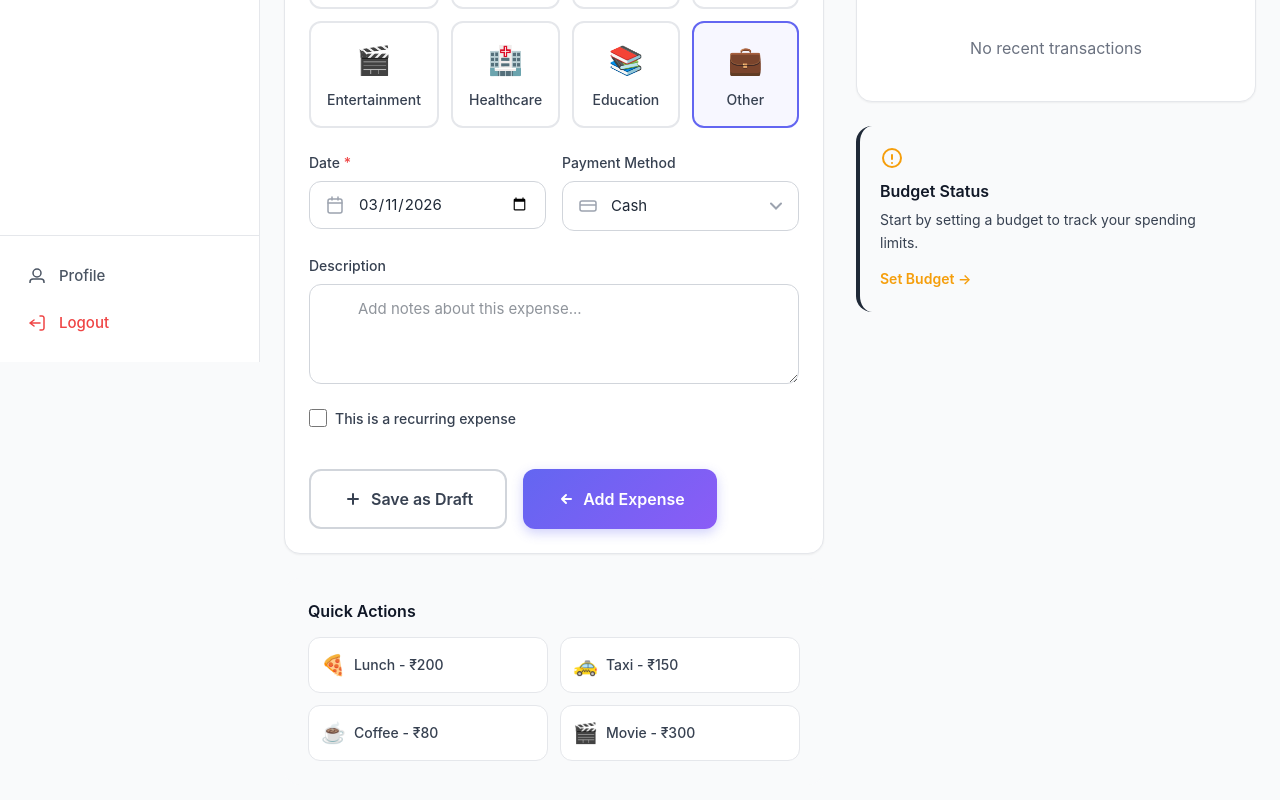
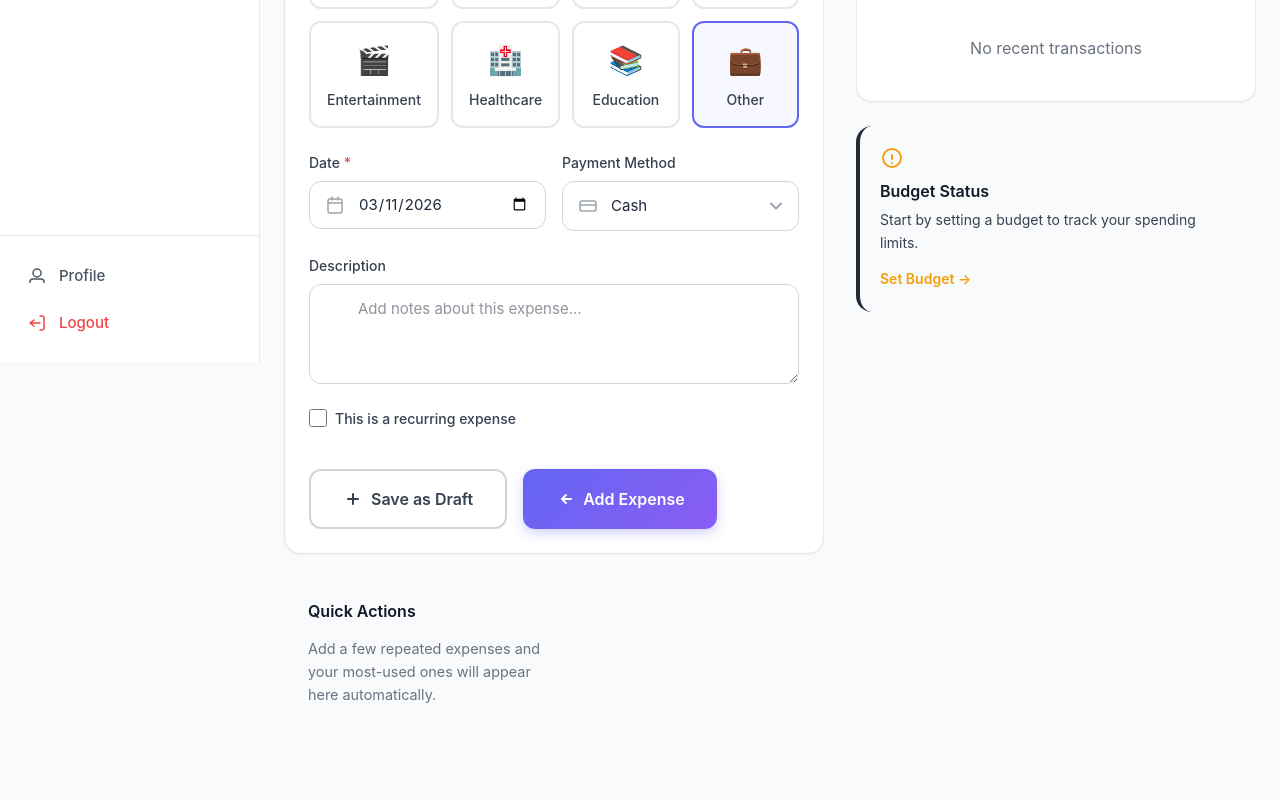
Before and after one commit to sameera-220789/team3, a React (Vite) app in the folder frontend/expensetracker/: page /add-expense in a window 1280 px wide. Shown: the part 438-1238 px from the top of the page. After the commit the page ends 1192 px from the top, so only its background shows below. Built offline with nearby package versions, Linux system fonts and the light colour scheme.

Commit message:
auto scan expense from the bill and dynamic quick actions added

```diff
--- /dev/null
+++ b/frontend/expensetracker/src/app/components/ReceiptUploader.jsx
@@ -0,0 +1,131 @@
+import { useRef, useState } from "react";
+
+export default function ReceiptUploader({ onExtracted }) {
+  const fileInputRef = useRef(null);
+  const [file, setFile] = useState(null);
+  const [previewUrl, setPreviewUrl] = useState("");
+  const [uploading, setUploading] = useState(false);
+  const [extractedAmount, setExtractedAmount] = useState(null);
+  const [receiptImagePath, setReceiptImagePath] = useState("");
+  const [error, setError] = useState("");
+
+  const handleSelect = (e) => {
+    const f = e.target.files?.[0] || null;
+    setError("");
+    setExtractedAmount(null);
+    setReceiptImagePath("");
+    setFile(f);
+    if (previewUrl) URL.revokeObjectURL(previewUrl);
+    setPreviewUrl(f ? URL.createObjectURL(f) : "");
+  };
+
+  const handleScan = async () => {
+    if (!file) {
+      setError("Please upload a receipt image (jpg/png) before scanning.");
+      return;
+    }
+    setUploading(true);
+    setError("");
+    try {
+      const fd = new FormData();
+      fd.append("receipt", file);
+      const res = await fetch("http://localhost:5000/api/receipts/scan", {
+        method: "POST",
+        body: fd
+      });
+      const data = await res.json().catch(() => ({}));
+      if (!res.ok) {
+        throw new Error(data?.message || "Failed to scan receipt");
+      }
+
+      setExtractedAmount(typeof data.amount === "number" ? data.amount : null);
+      setReceiptImagePath(data.receiptImagePath || "");
+
+      if (typeof onExtracted === "function") {
+        onExtracted({
+          amount: typeof data.amount === "number" ? data.amount : null,
+          receiptImagePath: data.receiptImagePath || "",
+          previewUrl
+        });
+      }
+    } catch (err) {
+      setError(err?.message || "Something went wrong");
+    } finally {
+      setUploading(false);
+    }
+  };
+
+  return (
+    <div className="card" style={{ marginBottom: "1rem" }}>
+      <div className="card-header-section">
+        <h2 className="card-title">Receipt Scanner</h2>
+        <p className="card-subtitle">Upload a receipt and auto-extract the total amount</p>
+      </div>
+
+      <div style={{ display: "grid", gap: "12px" }}>
+        <div style={{ display: "flex", gap: "10px", alignItems: "center", flexWrap: "wrap" }}>
+          <input
+            ref={fileInputRef}
+            type="file"
+            accept="image/png,image/jpeg"
+            onChange={handleSelect}
+            style={{ display: "none" }}
+          />
+
+          <button
+            className="btn btn-secondary"
+            type="button"
+            disabled={uploading}
+            onClick={() => fileInputRef.current?.click()}
+          >
+            Upload Receipt
+          </button>
+
+          <button className="btn btn-primary" type="button" disabled={uploading} onClick={handleScan}>
+            {uploading ? "Scanning..." : "Scan"}
+          </button>
+
+          <span style={{ color: "var(--color-gray-500)", fontSize: "0.9rem" }}>
+            {file ? file.name : "No file selected"}
+          </span>
+          {receiptImagePath ? (
+            <span style={{ color: "var(--color-gray-500)", fontSize: "0.9rem" }}>
+              Saved: {receiptImagePath}
+            </span>
+          ) : null}
+        </div>
+
+        {error ? (
+          <div style={{ color: "var(--color-danger, #ef4444)", fontSize: "0.95rem" }}>
+            {error}
+          </div>
+        ) : null}
+
+        {previewUrl ? (
+          <div style={{ display: "grid", gap: "10px" }}>
+            <div style={{ display: "flex", gap: "10px", alignItems: "center", flexWrap: "wrap" }}>
+              <strong>Preview</strong>
+              {uploading ? (
+                <span style={{ color: "var(--color-gray-500)" }}>OCR running… this can take ~10–30 seconds.</span>
+              ) : extractedAmount != null ? (
+                <span style={{ color: "var(--color-gray-700)" }}>
+                  Extracted total:{" "}
+                  <strong>₹{Number(extractedAmount).toLocaleString("en-IN", { maximumFractionDigits: 2 })}</strong>
+                </span>
+              ) : (
+                <span style={{ color: "var(--color-gray-500)" }}>
+                  Click “Scan” to extract the total.
+                </span>
+              )}
+            </div>
+            <img
+              src={previewUrl}
+              alt="Receipt preview"
+              style={{ width: "100%", maxHeight: "260px", objectFit: "contain", borderRadius: "10px", border: "1px solid var(--color-gray-200)" }}
+            />
+          </div>
+        ) : null}
+      </div>
+    </div>
+  );
+}
--- a/frontend/expensetracker/src/app/pages/AddExpense.tsx
+++ b/frontend/expensetracker/src/app/pages/AddExpense.tsx
@@ -1,7 +1,8 @@
-import { useState, useEffect } from "react";
+import { useMemo, useState, useEffect } from "react";
 import { Link, useNavigate } from "react-router-dom";
 import { getUser } from "../utils/api";
 import { ThemeToggle } from "../components/ThemeToggle";
+import ReceiptUploader from "../components/ReceiptUploader";
 
 export default function AddExpense() {
   const navigate = useNavigate();
@@ -15,6 +16,98 @@ export default function AddExpense() {
   const [recentExpenses, setRecentExpenses] = useState<any[]>([]);
   const [budgets, setBudgets] = useState<any[]>([]);
   const [alerts, setAlerts] = useState<any[]>([]);
+  const [showReceiptScanner, setShowReceiptScanner] = useState(false);
+  const [receiptImagePath, setReceiptImagePath] = useState("");
+
+  const getCategoryEmoji = (cat: string) => {
+    switch (cat) {
+      case "food":
+        return "🍔";
+      case "travel":
+        return "🚕";
+      case "shopping":
+        return "🛍️";
+      case "bills":
+        return "📄";
+      case "entertainment":
+        return "🎬";
+      case "healthcare":
+        return "🏥";
+      case "education":
+        return "📚";
+      default:
+        return "💼";
+    }
+  };
+
+  type QuickAction = {
+    key: string;
+    category: string;
+    amount: number;
+    paymentMethod?: string;
+    description?: string;
+    count: number;
+    lastUsedAt: number;
+  };
+
+  const quickActions = useMemo<QuickAction[]>(() => {
+    // Goal: show *frequently repeated* expense patterns (recurring in practice),
+    // not hardcoded examples. We rank by frequency (primary) and recency (tie-break).
+    const now = Date.now();
+    const windowDays = 90;
+    const windowMs = windowDays * 24 * 60 * 60 * 1000;
+    const minCount = 2;
+    const maxActions = 6;
+
+    const normalize = (s: unknown) =>
+      String(s ?? "")
+        .trim()
+        .replace(/\s+/g, " ")
+        .toLowerCase();
+
+    const buckets = new Map<string, QuickAction>();
+
+    for (const e of recentExpenses || []) {
+      const amt = Number((e as any).amount);
+      if (!Number.isFinite(amt) || amt <= 0) continue;
+
+      const cat = String((e as any).category ?? "other").toLowerCase();
+      const pm = normalize((e as any).paymentMethod);
+      const desc = normalize((e as any).description);
+
+      const when = new Date((e as any).date || (e as any).createdAt || now).getTime();
+      if (!Number.isFinite(when)) continue;
+      if (now - when > windowMs) continue;
+
+      // Pattern key: same category + same amount + same "item"/note + same payment method.
+      // If description is empty, it still forms a useful repeating pattern (e.g., daily commute).
+      const key = [cat, amt.toFixed(2), desc, pm].join("|");
+
+      const existing = buckets.get(key);
+      if (!existing) {
+        buckets.set(key, {
+          key,
+          category: cat,
+          amount: amt,
+          paymentMethod: pm || undefined,
+          description: desc || undefined,
+          count: 1,
+          lastUsedAt: when,
+        });
+      } else {
+        existing.count += 1;
+        existing.lastUsedAt = Math.max(existing.lastUsedAt, when);
+      }
+    }
+
+    return Array.from(buckets.values())
+      .filter((x) => x.count >= minCount)
+      .sort((a, b) => {
+        if (b.count !== a.count) return b.count - a.count;
+        return b.lastUsedAt - a.lastUsedAt;
+      })
+      .slice(0, maxActions);
+  }, [recentExpenses]);
 
 
   const fetchRecentExpenses = async () => {
@@ -63,7 +156,8 @@ export default function AddExpense() {
           date,
           paymentMethod,
           description,
-          isRecurring
+          isRecurring,
+          receiptImagePath: receiptImagePath || undefined
         })
       });
 
@@ -71,6 +165,7 @@ export default function AddExpense() {
         alert("Expense added successfully!");
         setAmount("");
         setDescription("");
+        setReceiptImagePath("");
         await fetchRecentExpenses(); // Dynamic update without refresh
       } else {
         const errorData = await response.json();
@@ -164,6 +259,17 @@ export default function AddExpense() {
           </div>
           <div className="header-actions" style={{ display: 'flex', alignItems: 'center', gap: '10px' }}>
             <ThemeToggle />
+            <button
+              type="button"
+              className="btn btn-secondary"
+              onClick={() => setShowReceiptScanner((v) => !v)}
+            >
+              <svg width="20" height="20" viewBox="0 0 20 20" fill="none">
+                <path d="M6 3H14M6 3V6M14 3V6M4 7H16V17H4V7Z" stroke="currentColor" strokeWidth="1.5" strokeLinecap="round" />
+                <path d="M7 10H13M7 13H11" stroke="currentColor" strokeWidth="1.5" strokeLinecap="round" />
+              </svg>
+              Upload Receipt
+            </button>
             <button className="btn btn-secondary" onClick={() => navigate('/dashboard/transactions')}>
               <svg width="20" height="20" viewBox="0 0 20 20" fill="none">
                 <path d="M3 3V17H17" stroke="currentColor" strokeWidth="1.5" strokeLinecap="round" />
@@ -178,6 +284,14 @@ export default function AddExpense() {
           <div className="expense-layout">
             {/* Left: Expense Form */}
             <div className="expense-form-container">
+              {showReceiptScanner ? (
+                <ReceiptUploader
+                  onExtracted={({ amount: extracted, receiptImagePath: pathFromServer }) => {
+                    if (typeof extracted === "number") setAmount(String(extracted));
+                    if (pathFromServer) setReceiptImagePath(pathFromServer);
+                  }}
+                />
+              ) : null}
               <div className="card">
                 <div className="card-header-section">
                   <h2 className="card-title">Expense Details</h2>
@@ -343,22 +457,34 @@ export default function AddExpense() {
               <div className="quick-actions-card">
                 <h3 className="quick-actions-title">Quick Actions</h3>
                 <div className="quick-actions-grid">
-                  <button className="quick-action-btn">
-                    <span className="quick-action-icon">🍕</span>
-                    <span>Lunch - ₹200</span>
-                  </button>
-                  <button className="quick-action-btn">
-                    <span className="quick-action-icon">🚕</span>
-                    <span>Taxi - ₹150</span>
-                  </button>
-                  <button className="quick-action-btn">
-                    <span className="quick-action-icon">☕</span>
-                    <span>Coffee - ₹80</span>
-                  </button>
-                  <button className="quick-action-btn">
-                    <span className="quick-action-icon">🎬</span>
-                    <span>Movie - ₹300</span>
-                  </button>
+                  {quickActions.length > 0 ? (
+                    quickActions.map((qa) => (
+                      <button
+                        key={qa.key}
+                        type="button"
+                        className="quick-action-btn"
+                        title={`Used ${qa.count} times recently`}
+                        onClick={() => {
+                          setAmount(String(qa.amount));
+                          setCategory(qa.category || "other");
+                          if (qa.paymentMethod) setPaymentMethod(qa.paymentMethod);
+                          setDescription(qa.description ? qa.description : "");
+                          setIsRecurring(qa.count >= 3);
+                        }}
+                      >
+                        <span className="quick-action-icon">{getCategoryEmoji(qa.category)}</span>
+                        <span>
+                          {(qa.description ? qa.description : qa.category).replace(/^\w/, (c) => c.toUpperCase())} - ₹
+                          {qa.amount.toLocaleString("en-IN", { maximumFractionDigits: 2 })}
+                          {qa.count >= 3 ? " • Often" : ""}
+                        </span>
+                      </button>
+                    ))
+                  ) : (
+                    <div style={{ color: "var(--color-gray-500)", fontSize: "0.9rem" }}>
+                      Add a few repeated expenses and your most-used ones will appear here automatically.
+                    </div>
+                  )}
                 </div>
               </div>
             </div>
@@ -381,16 +507,7 @@ export default function AddExpense() {
                 }, {} as Record<string, number>);
 
                 const getEmoji = (cat: string) => {
-                  switch (cat) {
-                    case 'food': return '🍔';
-                    case 'travel': return '🚕';
-                    case 'shopping': return '🛍️';
-                    case 'bills': return '📄';
-                    case 'entertainment': return '🎬';
-                    case 'healthcare': return '🏥';
-                    case 'education': return '📚';
-                    default: return '💼';
-                  }
+                  return getCategoryEmoji(cat);
                 };
 
                 return (
@@ -440,16 +557,7 @@ export default function AddExpense() {
                   {recentExpenses.length > 0 ? recentExpenses.slice(0, 4).map(exp => {
                     const getTheme = (cat: string) => ['food', 'travel', 'shopping', 'bills'].includes(cat) ? cat : 'other';
                     const getEmoji = (cat: string) => {
-                      switch (cat) {
-                        case 'food': return '🍔';
-                        case 'travel': return '🚕';
-                        case 'shopping': return '🛍️';
-                        case 'bills': return '📄';
-                        case 'entertainment': return '🎬';
-                        case 'healthcare': return '🏥';
-                        case 'education': return '📚';
-                        default: return '💼';
-                      }
+                      return getCategoryEmoji(cat);
                     };
                     return (
                       <div className="transaction-item" key={exp._id}>
```
